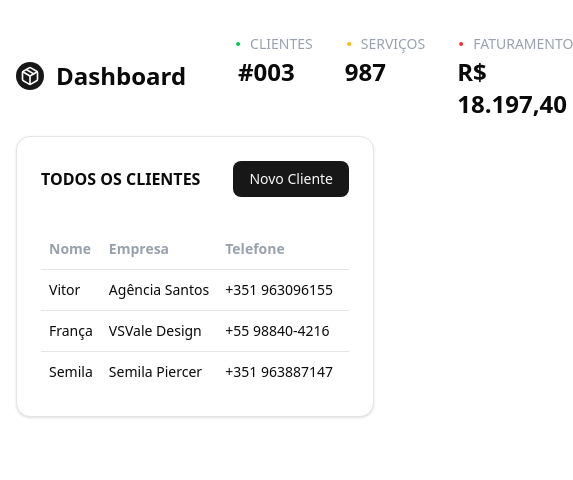
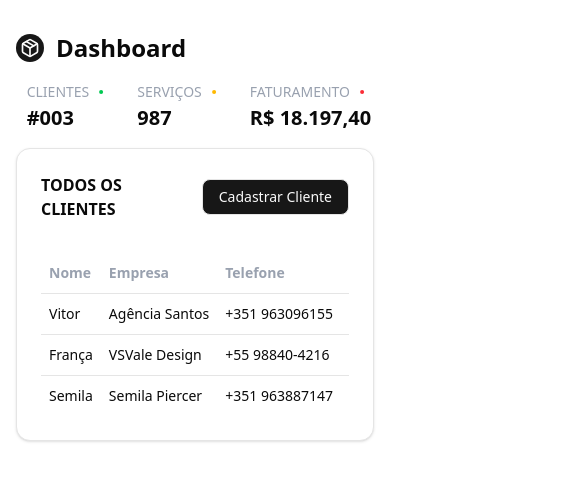
Before and after one commit to vitorsantosdev/basic-crud, a React (Vite) app: page / in a window 390 px wide. Shown: the top 480 px of the page, 573 px wide, since content can reach past the window. Built offline with nearby package versions, Linux system fonts and the light colour scheme.

Commit message:
style: design ajusts

```diff
--- a/src/App.tsx
+++ b/src/App.tsx
@@ -88,7 +88,7 @@ function App() {
         <Toaster richColors position='top-center' />
 
 
-      <div className='w-full flex justify-be gap-10'>
+      <div className='w-full flex flex-col sm:flex-row justify-be gap-4'>
 
         <div className='w-full flex items-center'>
           <h1 className='text-2xl font-bold flex items-center'>
@@ -101,24 +101,34 @@ function App() {
         <div>
           <span
           className='text-gray-400 flex items-center text-sm'>
-            <Dot className='text-green-500'></Dot>CLIENTES</span>
-            <h2 className='text-2xl font-semibold ml-3'>#00{updateUser}</h2>
+            CLIENTES
+            <Dot className='text-green-500'></Dot>
+            </span>
+            <h2 className='text-xl md:text-2xl font-semibold'>
+              #00{updateUser}
+            </h2>
         </div>
 
         <div>
           <span
             className='text-gray-400 flex items-center text-sm'>
-              <Dot className='text-amber-400'></Dot>SERVIÇOS
+              SERVIÇOS
+              <Dot className='text-amber-400'></Dot>
           </span>
-          <h2 className='text-2xl font-semibold ml-2'>987</h2>
+          <h2 className='text-xl md:text-2xl font-semibold'>
+            987
+            </h2>
         </div>
 
         <div>
           <span
             className='text-gray-400 flex items-center text-sm'>
-              <Dot className='text-red-500'></Dot>FATURAMENTO
+               FATURAMENTO
+              <Dot className='text-red-500'></Dot>
           </span>
-          <h2 className='text-2xl font-semibold ml-2'>R$ 18.197,40</h2>
+          <h2 className='text-xl md:text-2xl font-semibold'>
+            R$ 18.197,40
+          </h2>
         </div>
       </div>
 
@@ -129,7 +139,9 @@ function App() {
           <CardTitle className='flex justify-between items-center gap-2 text-md uppercase'>
             Todos os Clientes
           <Dialog>
-            <DialogTrigger><Button>Novo Cliente</Button></DialogTrigger>
+            <DialogTrigger>
+              <Button
+              className='border hover:bg-transparent hover:text-gray-500 hover:border-gray-500'>Cadastrar Cliente</Button></DialogTrigger>
             <DialogContent>
               <DialogHeader>
                 <DialogTitle>Cadastrar Cliente</DialogTitle>
@@ -179,10 +191,10 @@ function App() {
                 <TableCell>{user.phone}</TableCell>
                 <TableCell className='text-right flex justify-end gap-2'>
                   <Edit
-                    className=' text-gray-300 hover:text-gray-400 transition-colors'>
+                    className=' text-gray-300 hover:text-amber-200 transition-colors'>
                   </Edit>
                   <Trash2
-                   className=' text-gray-300 hover:text-gray-400 transition-colors'
+                   className=' text-gray-300 hover:text-red-300 transition-colors'
                    onClick={() => {
                     handleDelete(user.id)
                     toast.error(user.name+" removido com Sucesso!")
--- a/tsconfig.app.json
+++ b/tsconfig.app.json
@@ -9,6 +9,7 @@
     "skipLibCheck": true,
     "paths": {
       "@/*": [
+
         "./src/*"
       ]
     },
```
Also changed, not shown: 1 other file (tests, documents, lock files or other folders).
